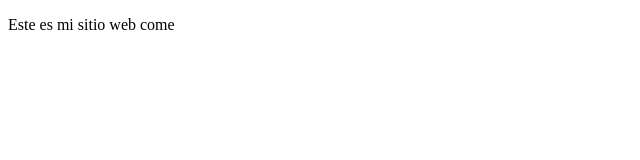
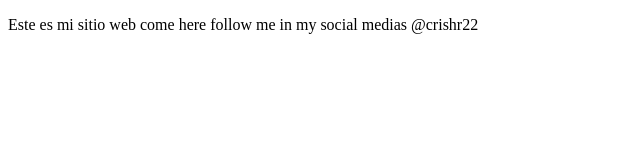
Before and after one commit to Danhzro/CursoPrework, a plain HTML site: page index.html in a window 1280 px wide. Shown: the whole page, without its empty margins (0-640 px from the left). Drawn offline with Linux system fonts and the light colour scheme.

Commit message:
agregue redes sociales

```diff
--- a/index.html
+++ b/index.html
@@ -8,7 +8,9 @@
 </head>
 <body>
     <p>
-        Este es mi sitio web come
+        Este es mi sitio web come here
+        follow me in my social medias
+        @crishr22
     </p>
 </body>
 </html>
```
